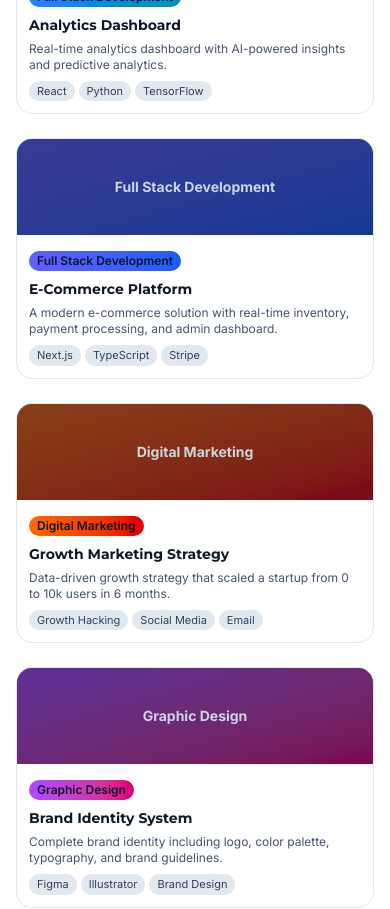
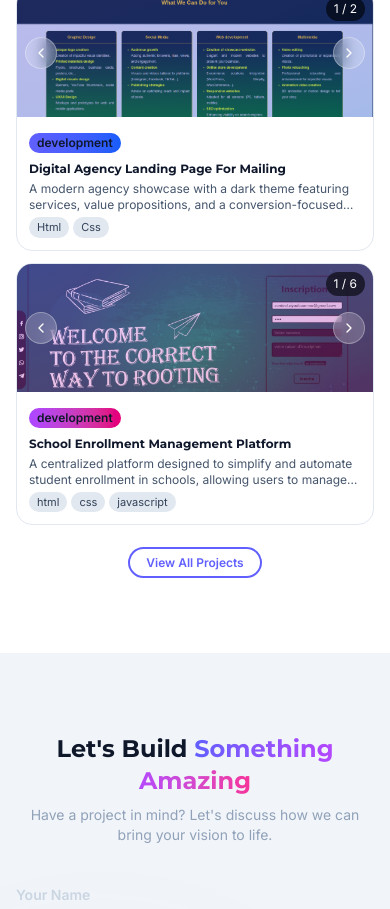
Before and after one commit to ZiyadOuamna/Portfolio, a Next.js app: page /Portfolio/ in a window 390 px wide. Shown: the part 3760-4669 px from the top of the page. Built offline with nearby package versions, Linux system fonts and the light colour scheme.

Commit message:
feat: Mobile optimizations - Footer inline layout, CV download fixed, Portfolio with image navigation and modal

```diff
--- a/components/sections/Hero.tsx
+++ b/components/sections/Hero.tsx
@@ -4,6 +4,7 @@ import { motion } from "framer-motion";
 import { useEffect, useState } from "react";
 import { ArrowDown } from "lucide-react";
 import Image from "next/image";
+import { getAssetPath } from "@/lib/pathHelper";
 
 const roles = [
   "Full Stack Developer",
@@ -193,8 +194,8 @@ export default function Hero() {
               Get In Touch
             </button>
               <a
-                href="/cv.pdf"
-                download
+                href={getAssetPath("/CV Ziyad OUAMNA.pdf")}
+                download="CV Ziyad OUAMNA.pdf"
                 className="px-7 py-3.5 border-2 border-slate-400/70 rounded-full font-semibold text-base md:text-lg text-indigo-200 hover:bg-indigo-500/10 hover:border-indigo-400 transform hover:translate-y-[-1.5px] hover:scale-[1.03] transition-all duration-400 text-center"
               >
                 Download CV
--- a/components/sections/Portfolio.tsx
+++ b/components/sections/Portfolio.tsx
@@ -1,99 +1,144 @@
 "use client";
 
 import { motion } from "framer-motion";
-import { ExternalLink, Github } from "lucide-react";
+import { ExternalLink, Github, ChevronLeft, ChevronRight } from "lucide-react";
 import Link from "next/link";
+import { getAssetPath } from "@/lib/pathHelper";
+import { useState } from "react";
 
 const projects = [
   {
-    title: "Analytics Dashboard",
-    category: "Full Stack Development",
+    title: "Cleaning Services Management Platform",
+    category: "Development",
     description: "Real-time analytics dashboard with AI-powered insights and predictive analytics.",
-    image: "/project4.jpg",
-    tags: ["React", "Python", "TensorFlow", "D3.js"],
+    tags: ["React", "Laravel", "Tailwind CSS"],
+    images: [
+      "/projects/Development/C/heroC.jpeg",
+      "/projects/Development/C/login.jpeg",
+      "/projects/Development/C/signup.jpeg",
+      "/projects/Development/C/how.jpeg",
+      "/projects/Development/C/services.jpeg",
+      "/projects/Development/C/bordfreelancer.jpeg",
+      "/projects/Development/C/bordClient.jpeg",
+      "/projects/Development/C/profile.jpeg",
+      "/projects/Development/C/chatbot.jpeg",
+      "/projects/Development/C/payment.jpeg",
+      "/projects/Development/C/ticket.jpeg",
+      "/projects/Development/C/remboursement.jpeg",
+      "/projects/Development/C/avis.jpeg",
+      "/projects/Development/C/contact.jpeg",
+      "/projects/Development/C/footer.jpeg",
+      "/projects/Development/C/details.jpeg",
+    ],
     gradient: "from-blue-500 to-cyan-600",
-    github: "https://github.com/ZiyadOuamna",
-    live: "https://example.com",
   },
-  {
-    title: "E-Commerce Platform",
-    category: "Full Stack Development",
-    description: "A modern e-commerce solution with real-time inventory, payment processing, and admin dashboard.",
-    image: "/project1.jpg",
-    tags: ["Next.js", "TypeScript", "Stripe", "PostgreSQL"],
+
+  { title: "Digital Agency Landing Page For Mailing",
+    category: "development",
+    description: "A modern agency showcase with a dark theme featuring services, value propositions, and a conversion-focused interface.",
+    tags: ["Html", "Css"],
     gradient: "from-indigo-500 to-blue-600",
-    github: "https://github.com/ZiyadOuamna",
-    live: "https://example.com",
+    images: [
+      "/projects/Development/W/1.png",
+      "/projects/Development/W/2.png",
+    ]
   },
-  {
-    title: "Growth Marketing Strategy",
-    category: "Digital Marketing",
-    description: "Data-driven growth strategy that scaled a startup from 0 to 10k users in 6 months.",
-    image: "/project6.jpg",
-    tags: ["Growth Hacking", "Social Media", "Email"],
-    gradient: "from-orange-500 to-red-600",
-    github: null,
-    live: "https://example.com",
-  },
-  {
-    title: "Brand Identity System",
-    category: "Graphic Design",
-    description: "Complete brand identity including logo, color palette, typography, and brand guidelines.",
-    image: "/project2.jpg",
-    tags: ["Figma", "Illustrator", "Brand Design"],
+
+  { title: "School Enrollment Management Platform",
+    category: "development",
+    description: "A centralized platform designed to simplify and automate student enrollment in schools, allowing users to manage applications, track admissions, and streamline the registration process efficiently.",
+    tags: ["html", "css", "javascript", "php", "mysql"],
     gradient: "from-purple-500 to-pink-600",
-    github: null,
-    live: "https://example.com",
-  },
-  {
-    title: "Mobile App Design",
-    category: "Graphic Design",
-    description: "Intuitive mobile app design with seamless user experience and stunning animations.",
-    image: "/project5.jpg",
-    tags: ["Figma", "Mobile Design", "Prototyping"],
-    gradient: "from-violet-500 to-purple-600",
-    github: null,
-    live: "https://example.com",
-  },
-  {
-    title: "Marketing Campaign Analytics",
-    category: "Digital Marketing",
-    description: "Multi-channel marketing campaign that increased conversions by 300% in 3 months.",
-    image: "/project3.jpg",
-    tags: ["Google Analytics", "SEO", "Content Strategy"],
-    gradient: "from-pink-500 to-rose-600",
-    github: null,
-    live: "https://example.com",
+
+    images: [
+      "/projects/Development/inscriptionenclic/form-inscription.jpeg",
+      "/projects/Development/inscriptionenclic/home.jpeg",
+      "/projects/Development/inscriptionenclic/connexion-alert.jpeg",
+      "/projects/Development/inscriptionenclic/form-login.jpeg",
+      "/projects/Development/inscriptionenclic/infos-auth-incorrect.jpeg",
+      "/projects/Development/inscriptionenclic/infos-deja-existe.jpeg",
+    ]
   },
 ];
 
 export default function Portfolio() {
   // Show a curated set of featured projects; filters removed by request
   return (
-    <section id="portfolio" className="min-h-screen relative bg-white dark:bg-slate-950 flex items-center justify-center py-12">
-      <div className="max-w-7xl mx-auto px-4 md:px-6 lg:px-8 flex flex-col items-center h-full justify-start pt-18">
+    <section id="portfolio" className="relative bg-white dark:bg-slate-950 flex items-center justify-center py-8 md:py-12 md:min-h-screen">
+      <div className="max-w-7xl mx-auto px-4 md:px-6 lg:px-8 flex flex-col items-center w-full md:h-full md:justify-start md:pt-18 pb-12 md:pb-0">
         {/* Header */}
         <motion.div
           initial={{ opacity: 0, y: 20 }}
           whileInView={{ opacity: 1, y: 0 }}
           viewport={{ once: true }}
           transition={{ duration: 0.6 }}
-          className="text-center mb-8"
+          className="text-center mb-4 md:mb-8"
         >
-          <h2 className="text-2xl md:text-3xl lg:text-4xl font-bold text-slate-900 dark:text-white mb-3">
+          <h2 className="text-xl md:text-3xl lg:text-4xl font-bold text-slate-900 dark:text-white mb-2 md:mb-3">
             Featured Projects
           </h2>
-          <p className="text-slate-400 text-xs md:text-sm max-w-3xl mx-auto">
+          <p className="text-slate-400 text-xs md:text-sm max-w-3xl mx-auto hidden md:block">
             Explore my latest work across development, design, and marketing. Each project showcases my approach to solving real-world challenges with innovative solutions.
           </p>
           {/* Filters removed; keep only bottom CTA */}
         </motion.div>
 
         {/* Projects Grid */}
-        <div className="grid md:grid-cols-2 lg:grid-cols-3 gap-6 mb-8">
-          {projects.map((project, index) => (
+        <div className="grid grid-cols-1 md:grid-cols-2 lg:grid-cols-3 gap-3 md:gap-6 mb-4 md:mb-8 w-full">
+          {projects.slice(0, 3).map((project, index) => (
+            <ProjectCard key={project.title} project={project} index={index} />
+          ))}
+        </div>
+
+        {/* CTA Button */}
         <motion.div
-              key={project.title}
+          initial={{ opacity: 0, y: 20 }}
+          whileInView={{ opacity: 1, y: 0 }}
+          viewport={{ once: true }}
+          transition={{ delay: 0.6 }}
+          className="text-center mt-2 md:mt-4"
+        >
+          <Link href="/projects/" className="px-4 md:px-6 py-1.5 md:py-2 text-xs md:text-sm border-2 border-indigo-500 text-indigo-500 dark:text-indigo-400 dark:border-indigo-400 rounded-full font-semibold hover:bg-indigo-500/10 transition-all duration-300">
+            View All Projects
+          </Link>
+        </motion.div>
+      </div>
+    </section>
+  );
+}
+
+function ProjectCard({ project, index }: { project: typeof projects[0]; index: number }) {
+  const [currentImageIndex, setCurrentImageIndex] = useState(0);
+  const [isModalOpen, setIsModalOpen] = useState(false);
+  const hasImages = project.images && project.images.length > 0;
+  const totalImages = hasImages ? project.images!.length : 0;
+
+  const nextImage = () => {
+    if (hasImages) {
+      setCurrentImageIndex((prev) => (prev + 1) % totalImages);
+    }
+  };
+
+  const prevImage = () => {
+    if (hasImages) {
+      setCurrentImageIndex((prev) => (prev - 1 + totalImages) % totalImages);
+    }
+  };
+
+  const nextImageModal = () => {
+    if (hasImages) {
+      setCurrentImageIndex((prev) => (prev + 1) % totalImages);
+    }
+  };
+
+  const prevImageModal = () => {
+    if (hasImages) {
+      setCurrentImageIndex((prev) => (prev - 1 + totalImages) % totalImages);
+    }
+  };
+
+  return (
+    <motion.div
       initial={{ opacity: 0, y: 50 }}
       whileInView={{ opacity: 1, y: 0 }}
       viewport={{ once: true, amount: 0.2 }}
@@ -101,11 +146,69 @@ export default function Portfolio() {
       className="group relative rounded-2xl overflow-hidden border dark:border-slate-700 border-slate-200 bg-white dark:bg-slate-800/50 hover:shadow-xl transition-shadow duration-300"
     >
       {/* Image */}
-              <div className="relative h-24 bg-slate-900">
-                <div className={`absolute inset-0 bg-linear-to-br ${project.gradient} opacity-50`} />
+      <div
+        className="relative h-32 md:h-48 bg-slate-900 overflow-hidden cursor-pointer"
+        onClick={() => hasImages && setIsModalOpen(true)}
+      >
+        {hasImages ? (
+          <>
+            <motion.img
+              key={currentImageIndex}
+              initial={{ opacity: 0 }}
+              animate={{ opacity: 1 }}
+              transition={{ duration: 0.3 }}
+              src={getAssetPath(project.images![currentImageIndex])}
+              alt={`${project.title} - Image ${currentImageIndex + 1}`}
+              className="w-full h-full object-cover transition duration-300 group-hover:blur-sm"
+            />
+            <div className={`absolute inset-0 bg-linear-to-br ${project.gradient} opacity-30`} />
+
+            {/* Hover hint */}
+            <div className="absolute inset-0 flex items-center justify-center opacity-0 group-hover:opacity-100 transition-opacity pointer-events-none z-20">
+              <div className="px-3 py-1.5 text-xs md:text-sm bg-black/70 text-white rounded-full border border-white/20 shadow-lg">
+                Click to see the project
+              </div>
+            </div>
+
+            {/* Navigation buttons */}
+            {totalImages > 1 && (
+              <>
+                <button
+                  onClick={(e) => {
+                    e.stopPropagation();
+                    prevImage();
+                  }}
+                  className="absolute left-2 top-1/2 transform -translate-y-1/2 w-8 h-8 bg-white/20 backdrop-blur-sm border border-white/30 rounded-full flex items-center justify-center hover:bg-white/40 transition-all duration-300 z-10"
+                  aria-label="Previous image"
+                >
+                  <ChevronLeft className="w-4 h-4 text-white" />
+                </button>
+                <button
+                  onClick={(e) => {
+                    e.stopPropagation();
+                    nextImage();
+                  }}
+                  className="absolute right-2 top-1/2 transform -translate-y-1/2 w-8 h-8 bg-white/20 backdrop-blur-sm border border-white/30 rounded-full flex items-center justify-center hover:bg-white/40 transition-all duration-300 z-10"
+                  aria-label="Next image"
+                >
+                  <ChevronRight className="w-4 h-4 text-white" />
+                </button>
+
+                {/* Image counter */}
+                <div className="absolute top-2 right-2 bg-black/60 px-2 py-1 rounded-full text-xs text-white backdrop-blur-sm">
+                  {currentImageIndex + 1} / {totalImages}
+                </div>
+              </>
+            )}
+          </>
+        ) : (
+          <>
+            <div className={`w-full h-full bg-linear-to-br ${project.gradient}`} />
             <div className="absolute inset-0 flex items-center justify-center text-slate-300 font-bold text-sm">
               {project.category}
             </div>
+          </>
+        )}
 
         {/* Overlay on hover */}
         <div className="absolute inset-0 bg-slate-950/80 opacity-0 group-hover:opacity-100 transition-opacity duration-300 flex items-center justify-center gap-3">
@@ -120,6 +223,7 @@ export default function Portfolio() {
               <Github className="w-5 h-5" />
             </a>
           )}
+          {project.live && (
             <a
               href={project.live}
               target="_blank"
@@ -129,20 +233,21 @@ export default function Portfolio() {
             >
               <ExternalLink className="w-5 h-5" />
             </a>
+          )}
         </div>
       </div>
 
       {/* Content */}
-              <div className="p-3">
+      <div className="p-3 md:p-3">
         <span className={`text-xs font-semibold px-2 py-0.5 bg-linear-to-r ${project.gradient} bg-opacity-10 rounded-full inline-block mb-2`}>
           {project.category}
         </span>
 
-                <h3 className="text-sm font-bold mb-1.5 group-hover:text-indigo-600 dark:group-hover:text-indigo-400 transition-colors text-slate-900 dark:text-white">
+        <h3 className="text-xs md:text-sm font-bold mb-1 md:mb-1.5 group-hover:text-indigo-600 dark:group-hover:text-indigo-400 transition-colors text-slate-900 dark:text-white">
           {project.title}
         </h3>
 
-                <p className="text-slate-600 dark:text-slate-400 text-xs mb-2 line-clamp-2">
+        <p className="text-slate-600 dark:text-slate-400 text-xs mb-1 md:mb-2 line-clamp-2">
           {project.description}
         </p>
 
@@ -158,23 +263,68 @@ export default function Portfolio() {
           ))}
         </div>
       </div>
-            </motion.div>
-          ))}
+
+      {/* Modal pour voir l'image en grand */}
+      {isModalOpen && hasImages && (
+        <div
+          className="fixed inset-0 bg-black/90 z-50 flex items-center justify-center p-4"
+          onClick={() => setIsModalOpen(false)}
+        >
+          <div className="relative max-w-6xl w-full h-full flex items-center justify-center">
+            {/* Image */}
+            <motion.img
+              key={currentImageIndex}
+              initial={{ opacity: 0, scale: 0.9 }}
+              animate={{ opacity: 1, scale: 1 }}
+              transition={{ duration: 0.3 }}
+              src={getAssetPath(project.images![currentImageIndex])}
+              alt={`${project.title} - Image ${currentImageIndex + 1}`}
+              className="max-w-full max-h-full object-contain"
+              onClick={(e) => e.stopPropagation()}
+            />
+
+            {/* Navigation buttons */}
+            {totalImages > 1 && (
+              <>
+                <button
+                  onClick={(e) => {
+                    e.stopPropagation();
+                    prevImageModal();
+                  }}
+                  className="absolute left-4 top-1/2 transform -translate-y-1/2 w-12 h-12 bg-white/20 backdrop-blur-sm border border-white/30 rounded-full flex items-center justify-center hover:bg-white/40 transition-all duration-300 z-10"
+                  aria-label="Previous image"
+                >
+                  <ChevronLeft className="w-6 h-6 text-white" />
+                </button>
+                <button
+                  onClick={(e) => {
+                    e.stopPropagation();
+                    nextImageModal();
+                  }}
+                  className="absolute right-4 top-1/2 transform -translate-y-1/2 w-12 h-12 bg-white/20 backdrop-blur-sm border border-white/30 rounded-full flex items-center justify-center hover:bg-white/40 transition-all duration-300 z-10"
+                  aria-label="Next image"
+                >
+                  <ChevronRight className="w-6 h-6 text-white" />
+                </button>
+              </>
+            )}
+
+            {/* Image counter */}
+            <div className="absolute top-4 right-4 bg-black/60 px-3 py-2 rounded-full text-sm text-white backdrop-blur-sm">
+              {currentImageIndex + 1} / {totalImages}
             </div>
 
-        {/* CTA Button */}
-        <motion.div
-          initial={{ opacity: 0, y: 20 }}
-          whileInView={{ opacity: 1, y: 0 }}
-          viewport={{ once: true }}
-          transition={{ delay: 0.6 }}
-          className="text-center"
+            {/* Close button */}
+            <button
+              onClick={() => setIsModalOpen(false)}
+              className="absolute top-4 left-4 w-10 h-10 bg-white/20 backdrop-blur-sm border border-white/30 rounded-full flex items-center justify-center hover:bg-white/40 transition-all duration-300"
+              aria-label="Close"
             >
-          <Link href="/projects/" className="px-6 py-2 text-sm border-2 border-indigo-500 text-indigo-500 dark:text-indigo-400 dark:border-indigo-400 rounded-full font-semibold hover:bg-indigo-500/10 transition-all duration-300">
-            View All Projects
-          </Link>
+              <span className="text-white text-xl">×</span>
+            </button>
+          </div>
+        </div>
+      )}
     </motion.div>
-      </div>
-    </section>
   );
 }
--- /dev/null
+++ b/lib/pathHelper.ts
@@ -0,0 +1,5 @@
+// Helper to get correct path with basePath for GitHub Pages
+export const getAssetPath = (path: string): string => {
+  const basePath = process.env.NEXT_PUBLIC_BASE_PATH || '';
+  return `${basePath}${path}`;
+};
--- a/next.config.ts
+++ b/next.config.ts
@@ -10,6 +10,9 @@ const nextConfig: NextConfig = {
   // GitHub Pages project repo deployment
   basePath: '/Portfolio',
   assetPrefix: '/Portfolio',
+  env: {
+    NEXT_PUBLIC_BASE_PATH: '/Portfolio',
+  },
 };
 
 export default nextConfig;
```
Also changed, not shown: components/sections/Footer.tsx (+12 -7 lines), components/sections/Navbar.tsx (+12 -8 lines), 2 other files (tests, documents, lock files or other folders). Lines whose indentation alone changed are shown as unchanged.
